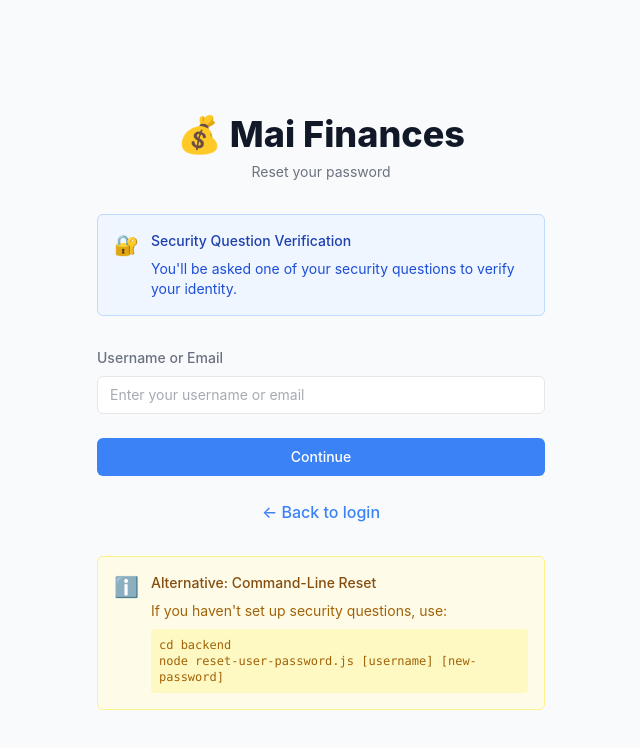
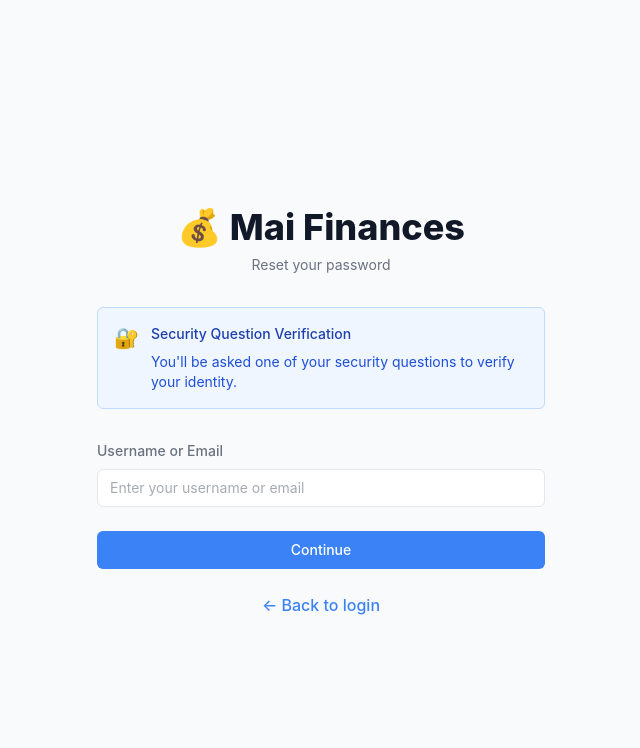
Before and after one commit to Cardinal67/mai_finances, a React (Create React App) app in the folder frontend/: page /forgot-password in a window 1280 px wide. Shown: the top 748 px of the page, without its empty margins (319-959 px from the left). Built offline with nearby package versions, Linux system fonts and the light colour scheme; no server answers; the HTML template or start-up script is replaced by a standard one.

Commit message:
UI: Hide command-line reset instructions from forgot password page
Removed the yellow warning box showing command-line reset instructions.
Users will now only see the security question verification flow.
Admin tools still available but not prominently displayed to end users.

```diff
--- a/frontend/src/pages/ForgotPassword.js
+++ b/frontend/src/pages/ForgotPassword.js
@@ -154,26 +154,6 @@ const ForgotPassword = () => {
               </Link>
             </div>
           </form>
-
-          <div className="rounded-md bg-yellow-50 p-4 border border-yellow-200 mt-4">
-            <div className="flex">
-              <div className="flex-shrink-0">
-                <span className="text-xl">ℹ️</span>
-              </div>
-              <div className="ml-3">
-                <h3 className="text-sm font-medium text-yellow-800">
-                  Alternative: Command-Line Reset
-                </h3>
-                <div className="mt-2 text-sm text-yellow-700">
-                  <p>If you haven't set up security questions, use:</p>
-                  <code className="block mt-2 bg-yellow-100 p-2 rounded text-xs">
-                    cd backend<br />
-                    node reset-user-password.js [username] [new-password]
-                  </code>
-                </div>
-              </div>
-            </div>
-          </div>
         </div>
       </div>
     );
```
